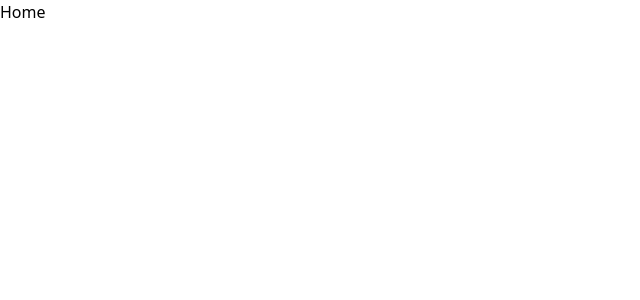
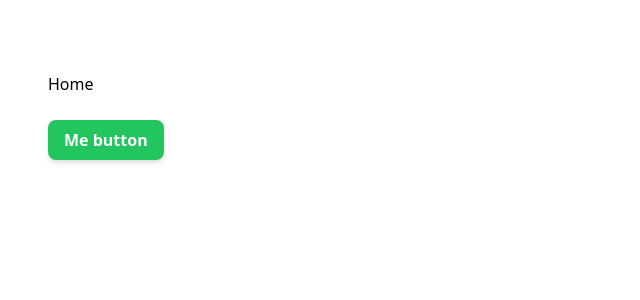
Before and after one commit to bcarter97/nextjs-tailwind-ts-starter, a Next.js app: page / in a window 1280 px wide. Shown: the top 300 px of the page, without its empty margins (0-640 px from the left). Built offline with nearby package versions, Linux system fonts and the light colour scheme.

Commit message:
feat: use button in index

```diff
--- a/pages/index.tsx
+++ b/pages/index.tsx
@@ -1,7 +1,13 @@
+import { Button } from "components";
 import type { NextPage } from "next";
 
 const Home: NextPage = () => {
-  return <div>Home</div>;
+  return (
+    <div className="p-12">
+      <p className="py-6">Home</p>
+      <Button>Me button</Button>
+    </div>
+  );
 };
 
 export default Home;
--- /dev/null
+++ b/src/components/index.ts
@@ -0,0 +1 @@
+export { default as Button } from "./Button";
```
